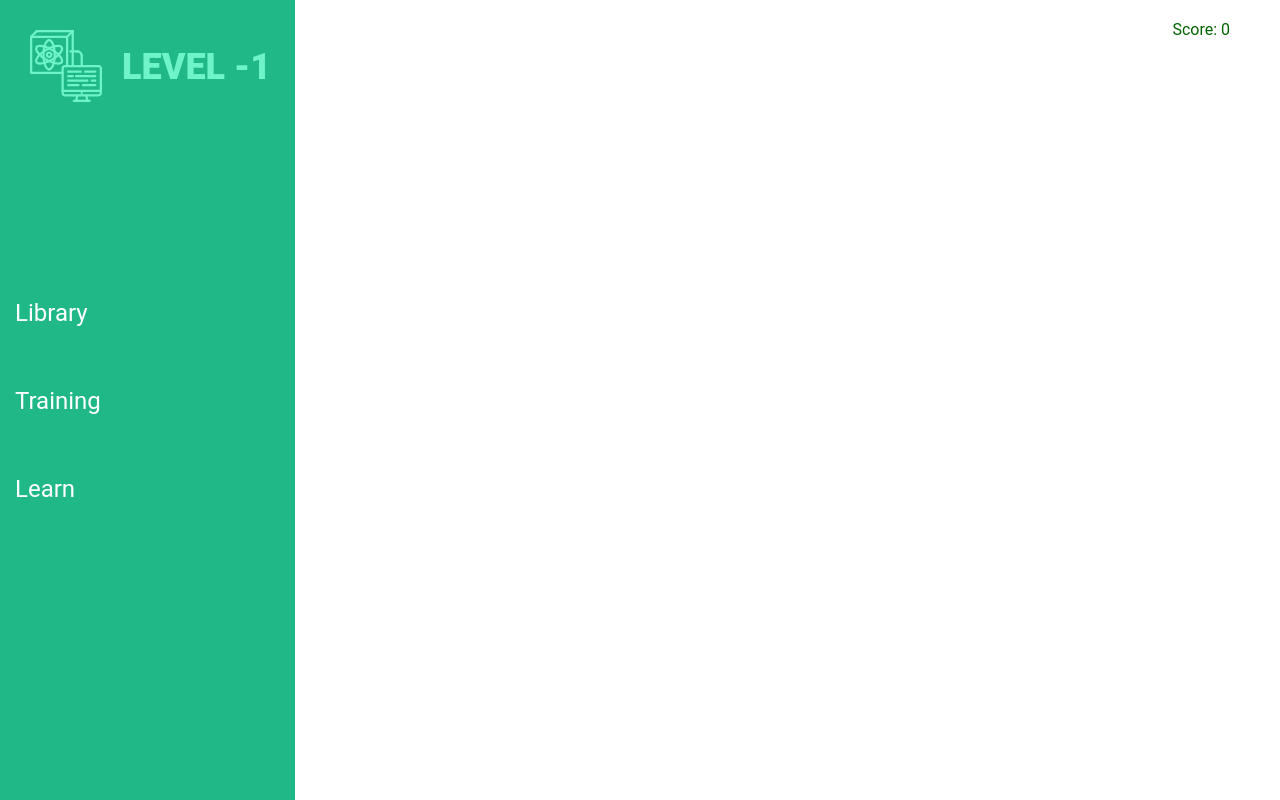
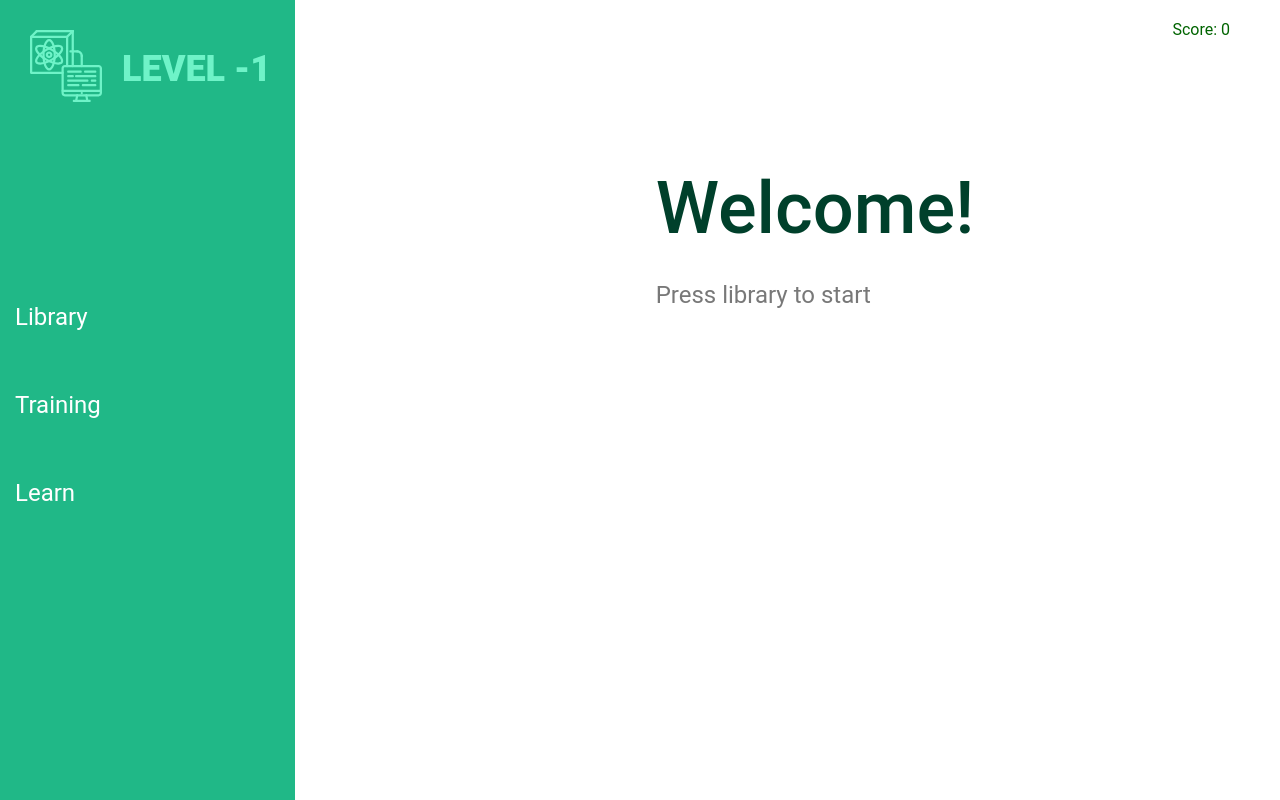
Before and after one commit to Slv97/English_APP-on-React, a React (Create React App) app in the folder english-learn/: page / in a window 1280 px wide. Shown: the top 800 px of the page. Built offline with nearby package versions, Linux system fonts and the light colour scheme.

Commit message:
Add Welcome page

```diff
--- a/english-learn/src/App.css
+++ b/english-learn/src/App.css
@@ -32,6 +32,17 @@ body {
   line-height: 28px;
   text-decoration: none;
   color: #ffffff;
+}
+
+.logo-container a.active {
+  color: none;
+  background: none;
+  margin-right: 0;
+  box-shadow: none;
+}
+
+a.active:hover {
+  box-shadow: 0px 4px 4px rgba(0, 0, 0, 0.25);
 }
 
 a.active {
--- a/english-learn/src/App.js
+++ b/english-learn/src/App.js
@@ -8,6 +8,7 @@ import Training from './Components/Training';
 import Learn from './Components/Learn';
 import Game from './Components/Games/Game';
 import {Context} from './context'
+import Welcome from './Components/Nav/Welcome'
 
 
 const App = () => {
@@ -24,7 +25,9 @@ const App = () => {
     <BrowserRouter>
     <Context.Provider value={{setScore, score}} >
       <div className="app-wrapper">
+
           <Nav level={level} />
+          <Route exact path='/' component={Welcome} />
           <Score score={score} />
             <Route path='/library' component={Library} />
             <Route exact path='/training' component={Training} />
--- a/english-learn/src/Components/Games/CheckMode.jsx
+++ b/english-learn/src/Components/Games/CheckMode.jsx
@@ -46,7 +46,7 @@ export default (props) => {
             <div className='mode-title-word'>
                 {currentWord}
             </div>
-            <p className='mode-title-word-description'>Set translation fo this word</p>
+            <p className='mode-title-word-description'>Set translation for this word</p>
             <div className='check-item-block'>
                 {checkArr.map((item, index) =>
                     <div key={index} className='check-item' onClick={() => checkWord(item)}>
--- a/english-learn/src/Components/Games/WriteMode.jsx
+++ b/english-learn/src/Components/Games/WriteMode.jsx
@@ -42,7 +42,7 @@ export default (props) => {
             <div className='mode-title-word'>
                 {library[index].word}
             </div>
-            <p className='mode-title-word-description'>Write translation fo this word</p>
+            <p className='mode-title-word-description'>Write translation for this word</p>
             <div className='input-block'>
                 <input onKeyPress={checkKeyPress} ref={inputRef} id='inputID' type="text" placeholder='Enter word' className='customInput' />
                 <button className='btn-enter' onClick={checkGame}>Enter</button>
--- a/english-learn/src/Components/Learn.jsx
+++ b/english-learn/src/Components/Learn.jsx
@@ -29,7 +29,11 @@ const Learn = ( {setScore, score, CheckLevel} ) => {
                 {!end ?
                 //ДОДЕЛАТЬ ФОРМУЛУ
                     <div className='percentage'>
-                        {Math.floor((word.learn + word.correct - 5 - word.error) / 5 * 100)}%
+                        {Math.floor((100 - ((100)/(word.id))))}%
+
+                        {/* {Math.floor((word.learn + word.correct - 5 - word.error) / 5 * 100)}% */}
+                        {console.log(this.wordsRef)}
+
                     </div>
                     :
                     null
--- a/english-learn/src/Components/Library.jsx
+++ b/english-learn/src/Components/Library.jsx
@@ -10,6 +10,8 @@ class Library extends React.Component {
             library: JSON.parse(localStorage.getItem('library')) || [{id: 0, word: '', translate: ''}]
         }
         this.wordsRef = Array(this.state.library.length)
+        //////////////////////////////////////////////////////////////////
+        console.log(this.wordsRef)
         this.changeMode = this.changeMode.bind(this)
         this.getValue = this.getValue.bind(this)
         this.addWordToLibrary = this.addWordToLibrary.bind(this)
@@ -123,5 +125,3 @@ class Library extends React.Component {
 }
 
 export default Library
-
-//01-23
--- a/english-learn/src/Components/Nav/LogoContainer.jsx
+++ b/english-learn/src/Components/Nav/LogoContainer.jsx
@@ -1,10 +1,12 @@
 import React from 'react'
 import logo from '../../img/logo.svg'
+import {NavLink} from "react-router-dom";
 
 const LogoContainer = (props) => {
     return (
         <div className="logo-container">
-            <img src={logo} alt="logo"/>
+            <NavLink to='/'> <img src={logo} alt="logo"/> </NavLink>
+
             <span className="level-title"> Level {props.level}</span>
         </div>
     )
--- /dev/null
+++ b/english-learn/src/Components/Nav/Welcome.jsx
@@ -0,0 +1,19 @@
+import React from 'react';
+
+const Welcome = (  ) => {
+
+
+    return (
+        <div className='page-container'>
+        <div className='learn-wrapper'>
+
+            <div className='word-translation'>
+                  Welcome!
+                 </div>
+                 <span className='label-title'>Press library to start</span>
+            </div>
+        </div>
+    )
+}
+
+export default Welcome
```
